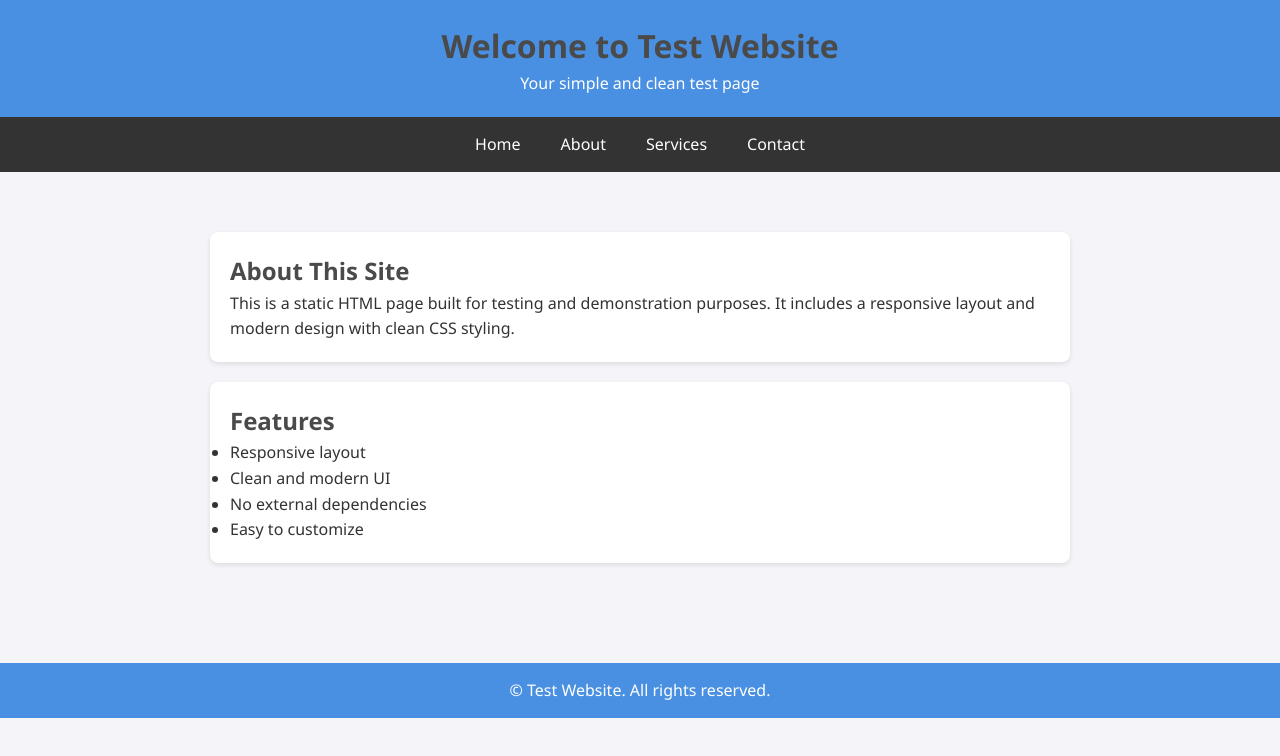
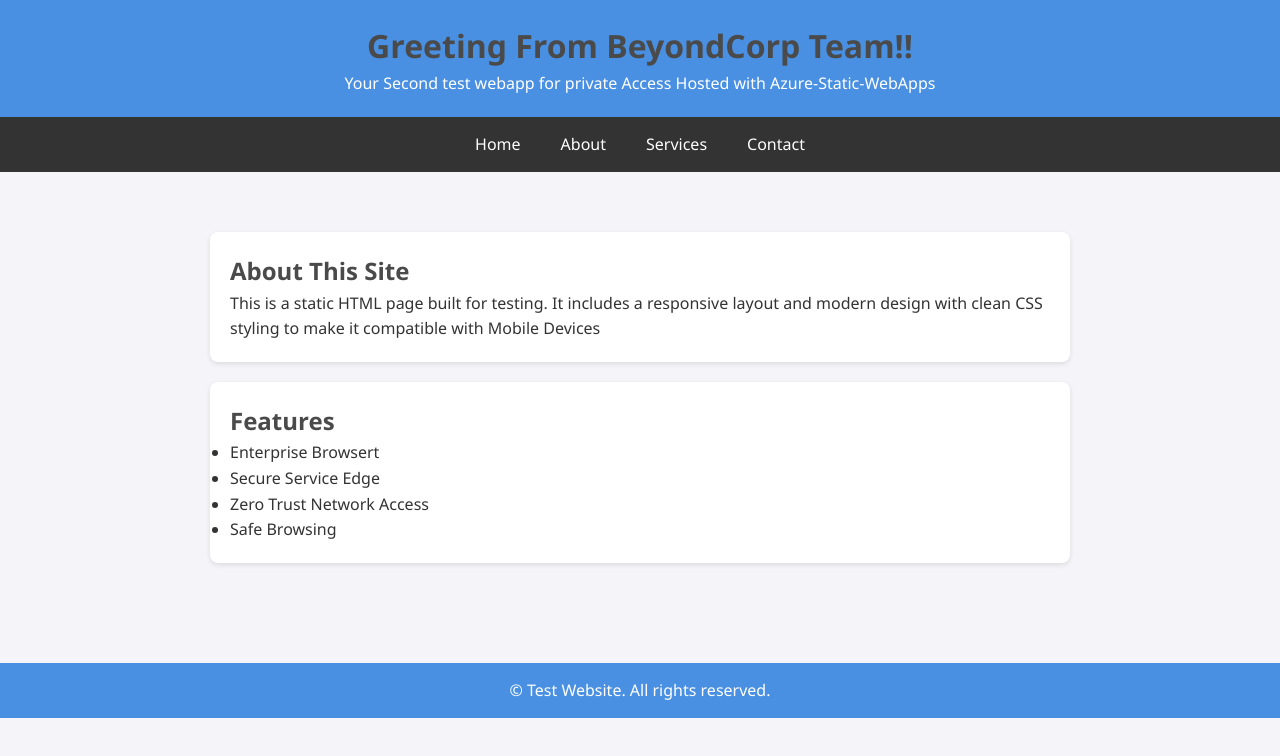
Before and after one commit to imohmmad/azure-static-webapp-demo, a plain HTML site: page index.html in a window 1280 px wide. Drawn offline with Linux system fonts and the light colour scheme.

Commit message:
Update index.html

```diff
--- a/index.html
+++ b/index.html
@@ -3,7 +3,7 @@
 <head>
   <meta charset="UTF-8" />
   <meta name="viewport" content="width=device-width, initial-scale=1.0" />
-  <title>Test Website</title>
+  <title>Test-WebApp-2</title>
   <style>
     /* Reset some basic elements */
     * {
@@ -75,8 +75,8 @@
 <body>
 
   <header>
-    <h1>Welcome to Test Website</h1>
-    <p>Your simple and clean test page</p>
+    <h1>Greeting From BeyondCorp Team!!</h1>
+    <p>Your Second test webapp for private Access Hosted with Azure-Static-WebApps</p>
   </header>
 
   <nav>
@@ -89,16 +89,16 @@
   <div class="container">
     <section class="card">
       <h2>About This Site</h2>
-      <p>This is a static HTML page built for testing and demonstration purposes. It includes a responsive layout and modern design with clean CSS styling.</p>
+      <p>This is a static HTML page built for testing. It includes a responsive layout and modern design with clean CSS styling to make it compatible with Mobile Devices</p>
     </section>
 
     <section class="card">
       <h2>Features</h2>
       <ul>
-        <li>Responsive layout</li>
-        <li>Clean and modern UI</li>
-        <li>No external dependencies</li>
-        <li>Easy to customize</li>
+        <li>Enterprise Browsert</li>
+        <li>Secure Service Edge</li>
+        <li>Zero Trust Network Access</li>
+        <li>Safe Browsing</li>
       </ul>
     </section>
   </div>
```
